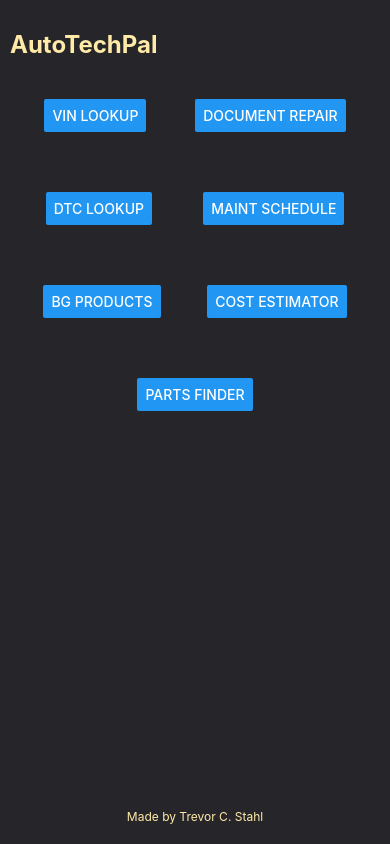
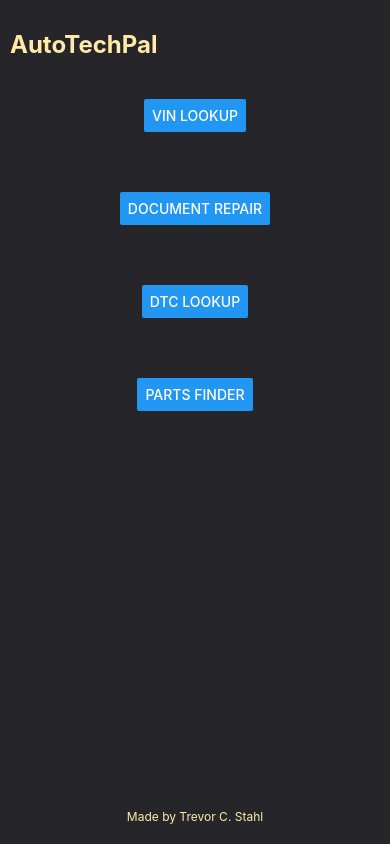
Before and after one commit to tcs76321/AutoTechPal, a React Native app: screen / in a window 390 px wide. Built offline with nearby package versions, Linux system fonts and the light colour scheme.

Commit message:
reduce scope, one day left

```diff
--- a/App.tsx
+++ b/App.tsx
@@ -14,18 +14,17 @@ export default function App() {
                         title="VIN Lookup"
                         onPress={() => {}}
                     />
+                </View>
+                <View style={appStyles.row}>
                     <Button
                         title="Document Repair"
                         onPress={() => {}}
                     />
+                    {/*<Button title="Maint Schedule" onPress={() => {}} />*/}
                 </View>
                 <View style={appStyles.row}>
                     <Button title="DTC Lookup" onPress={() => {}} />
-                    <Button title="Maint Schedule" onPress={() => {}} />
-                </View>
-                <View style={appStyles.row}>
-                    <Button title="BG Products" onPress={() => {}} />
-                    <Button title="Cost Estimator" onPress={() => {}} />
+                    {/*<Button title="Cost Estimator" onPress={() => {}} />*/}
                 </View>
                 <View style={appStyles.row}>
                     <Button title="Parts Finder" onPress={() => {}} />
```
